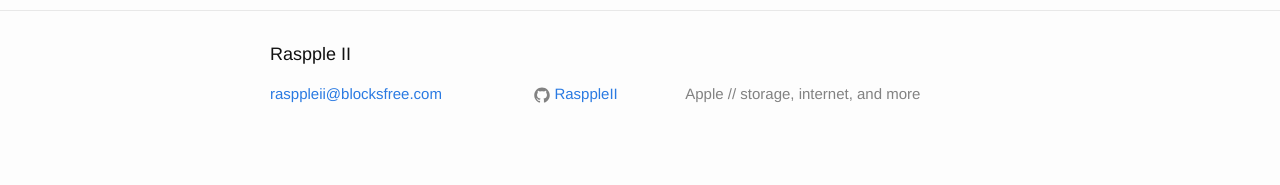
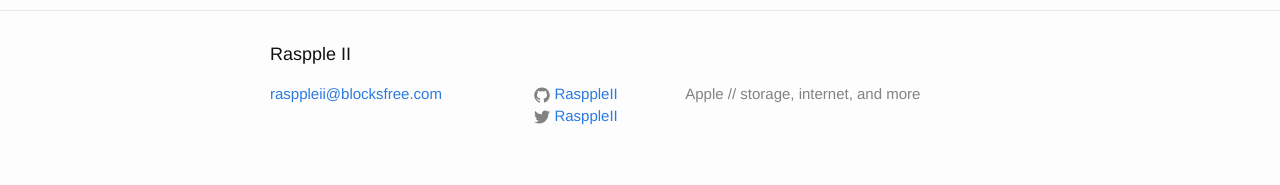
Before and after one commit to RasppleII/rasppleii.github.io, a Jekyll site: the page built from index.md, in a window 1280 px wide. Shown: the part 1293-1478 px from the top of the page. Built offline with Jekyll 4.4.1, drawn with Linux system fonts in a browser that asks for light colours.

Commit message:
_config.yml: Added twitter link
We don't ue it yet, but it exists.

```diff
--- a/_config.yml
+++ b/_config.yml
@@ -12,7 +12,7 @@
         Apple // storage, internet, and more
 baseurl: "" # the subpath of your site, e.g. /blog
 url: "http://rasppleii.github.io" # Works for now
-#twitter_username: jekyllrb
+twitter_username: RasppleII
 github_username:  RasppleII
 
 # Build settings
```
